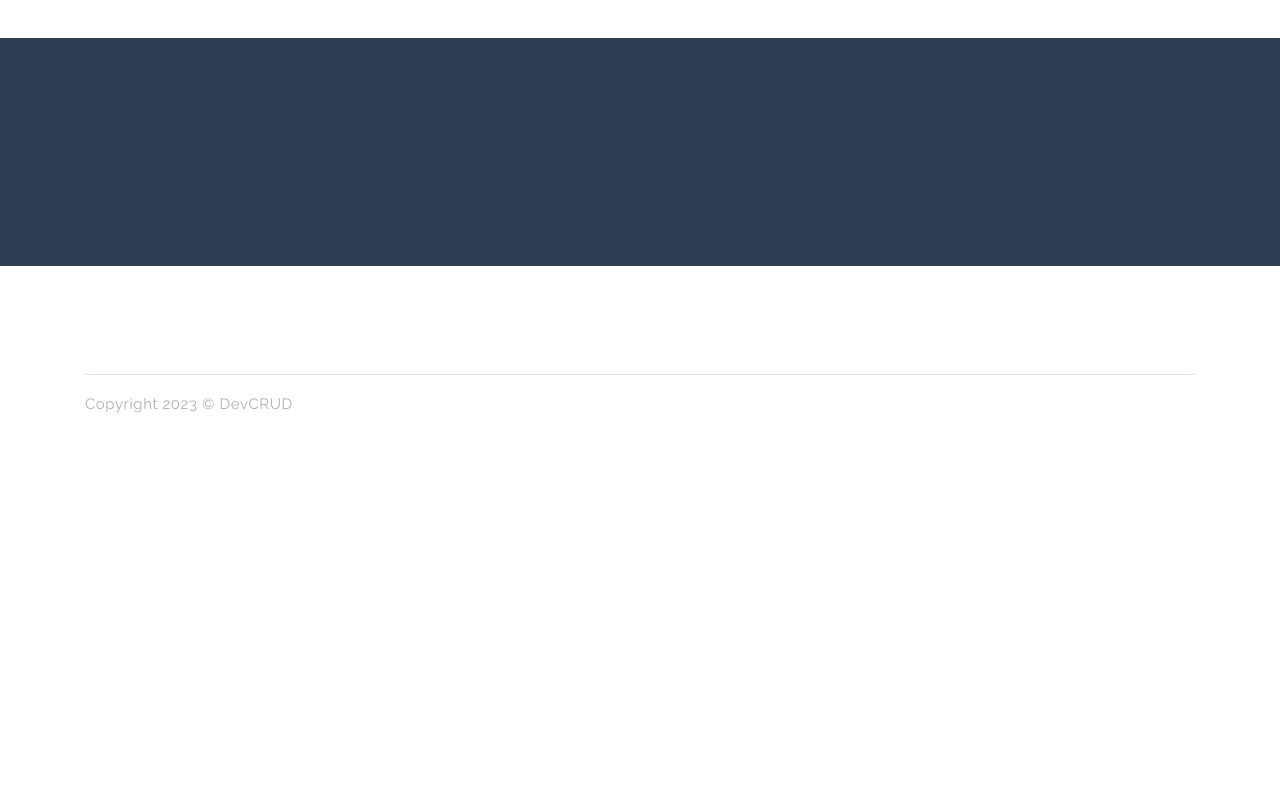
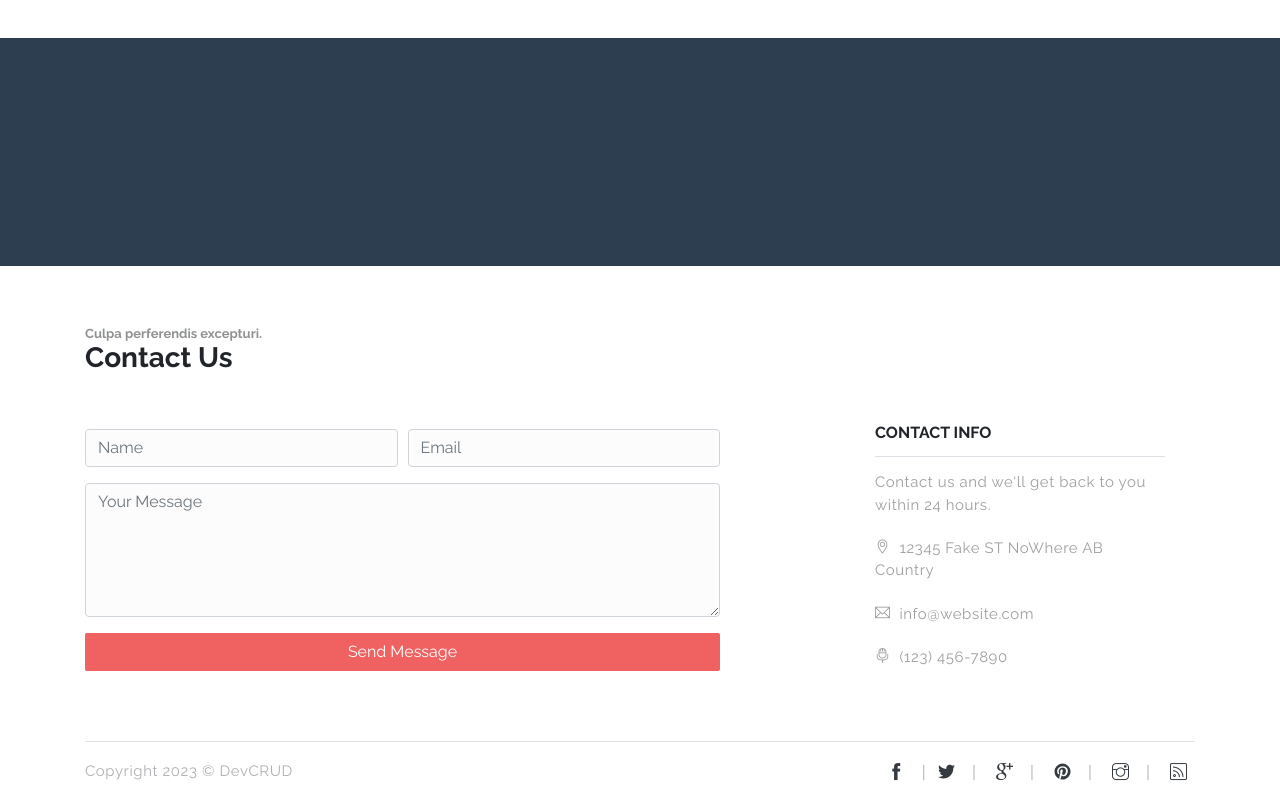
Before and after one commit to roller-dev/roller-dev.github.io, a website: page index.html in a window 1280 px wide. Shown: the part 1828-2628 px from the top of the page. Before the commit the page ends 2261 px from the top, so only its background shows below. Drawn offline with Linux system fonts and the light colour scheme.

Commit message:
Update index.html

```diff
--- a/index.html
+++ b/index.html
@@ -177,8 +177,47 @@
 
 
 
-    <section id="contact" class="section pb-0">
+   <section id="contact" class="section pb-0">
+
         <div class="container">
+            <h6 class="xs-font mb-0">Culpa perferendis excepturi.</h6>
+            <h3 class="section-title mb-5">Contact Us</h3>
+
+            <div class="row align-items-center justify-content-between">
+                <div class="col-md-8 col-lg-7">
+
+                    <form class="contact-form">
+                        <div class="form-row">
+                            <div class="col form-group">
+                                <input type="text" class="form-control" placeholder="Name">
+                            </div>
+                            <div class="col form-group">
+                                <input type="email" class="form-control" placeholder="Email">
+                            </div>
+                        </div>
+                        <div class="form-group">
+                            <textarea name="" id="" cols="30" rows="5" class="form-control" placeholder="Your Message"></textarea>
+                        </div>
+                        <div class="form-group">
+                            <input type="submit" class="btn btn-primary btn-block" value="Send Message">
+                        </div>
+                    </form>
+                </div>
+                <div class="col-md-4 d-none d-md-block order-1">
+                    <ul class="list">
+                        <li class="list-head">
+                            <h6>CONTACT INFO</h6>
+                        </li>
+                        <li class="list-body">
+                            <p class="py-2">Contact us and we'll get back to you within 24 hours.</p>
+                            <p class="py-2"><i class="ti-location-pin"></i> 12345 Fake ST NoWhere AB Country</p>
+                            <p class="py-2"><i class="ti-email"></i>  info@website.com</p>
+                            <p class="py-2"><i class="ti-microphone"></i> (123) 456-7890</p>
+
+                        </li>
+                    </ul>
+                </div>
+            </div>
 
             <footer class="footer mt-5 border-top">
                 <div class="row align-items-center justify-content-center">
@@ -186,6 +225,14 @@
                         <p class="mb-0">Copyright <script>document.write(new Date().getFullYear())</script> &copy; <a target="_blank" href="http://www.devcrud.com">DevCRUD</a></p>
                     </div>
                     <div class="col-md-6 text-center text-md-right">
+                        <div class="social-links">
+                            <a href="javascript:void(0)" class="link"><i class="ti-facebook"></i></a>
+                            <a href="javascript:void(0)" class="link"><i class="ti-twitter-alt"></i></a>
+                            <a href="javascript:void(0)" class="link"><i class="ti-google"></i></a>
+                            <a href="javascript:void(0)" class="link"><i class="ti-pinterest-alt"></i></a>
+                            <a href="javascript:void(0)" class="link"><i class="ti-instagram"></i></a>
+                            <a href="javascript:void(0)" class="link"><i class="ti-rss"></i></a>
+                        </div>
                     </div>
                 </div>
             </footer>
```
